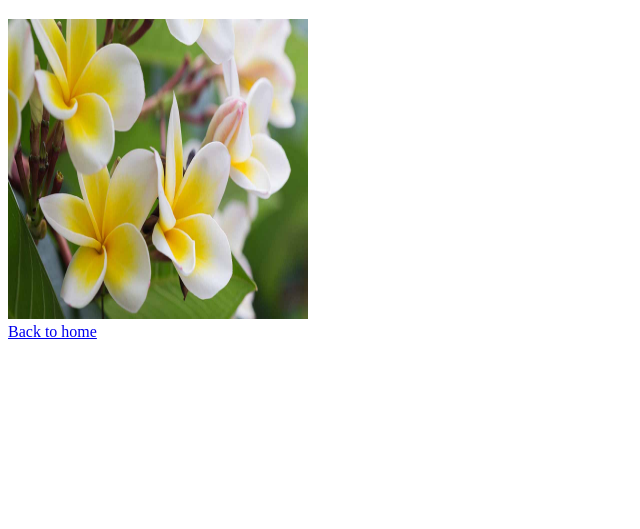
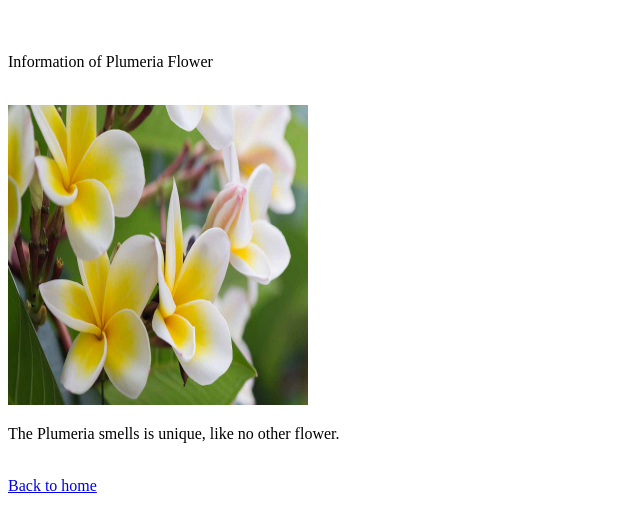
Before and after one commit to archana875/github, a plain HTML site: page pages/plumeria.html in a window 1280 px wide. Shown: the part 61-590 px from the top of the page, without its empty margins (0-640 px from the left). Drawn offline with Linux system fonts and the light colour scheme.

Commit message:
Paragraph Added

```diff
--- a/pages/plumeria.html
+++ b/pages/plumeria.html
@@ -5,8 +5,12 @@
     <title>Plumeria</title>
 </head>
 <body>
-    <h1>Plumeria</h1>
+    <h1>Plumeria</h1> <br/>
+    <p>Information of Plumeria Flower</p>
+<br/>
     <img src="./../img/plumeria.jpg" height="300px" width="300px"/>
+    <br/>
+    <p>The Plumeria smells is unique, like no other flower.</p>
     <br/>
     <a href="./../index.html">Back to home</a>
 
```
Also changed, not shown: pages/butterflypea.html (+4 -0 lines), pages/jasmine.html (+4 -0 lines), pages/rose.html (+4 -3 lines).
